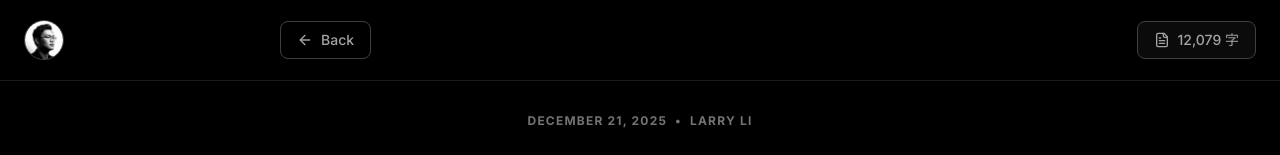
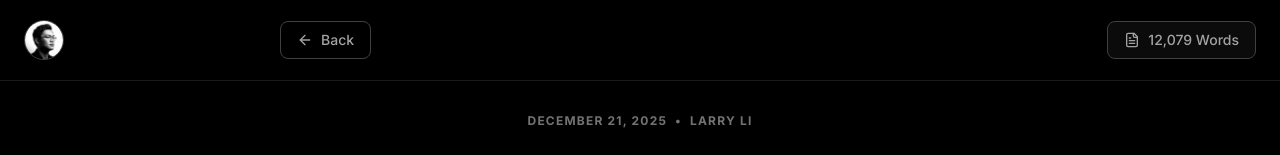
Before and after one commit to LarryLi93/Personal-Blog, a Next.js app: page /blog/energetic-erosion-scrolling in a window 1280 px wide. Shown: the top 155 px of the page. Built offline with nearby package versions, Linux system fonts and the light colour scheme.

Commit message:
style: 字数统计改为英文 Words

```diff
--- a/components/Header.tsx
+++ b/components/Header.tsx
@@ -49,7 +49,7 @@ export const Header: React.FC<HeaderProps> = ({
           {wordCount !== undefined && wordCount > 0 && (
             <div className="flex items-center text-neutral-400 text-sm font-medium px-4 py-2 border border-neutral-700 rounded-lg bg-neutral-900/50">
               <FileText className="w-4 h-4 mr-2" />
-              <span>{wordCount.toLocaleString()} 字</span>
+              <span>{wordCount.toLocaleString()} Words</span>
             </div>
           )}
         </div>
```
Also changed, not shown: 2 other files (tests, documents, lock files or other folders).
